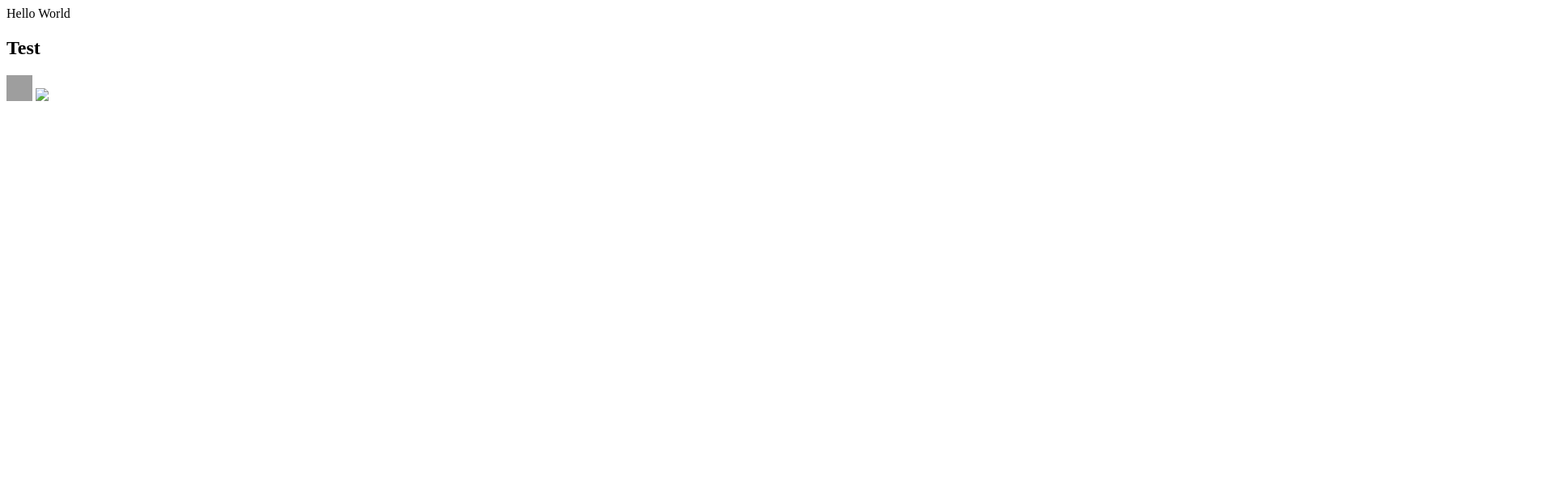
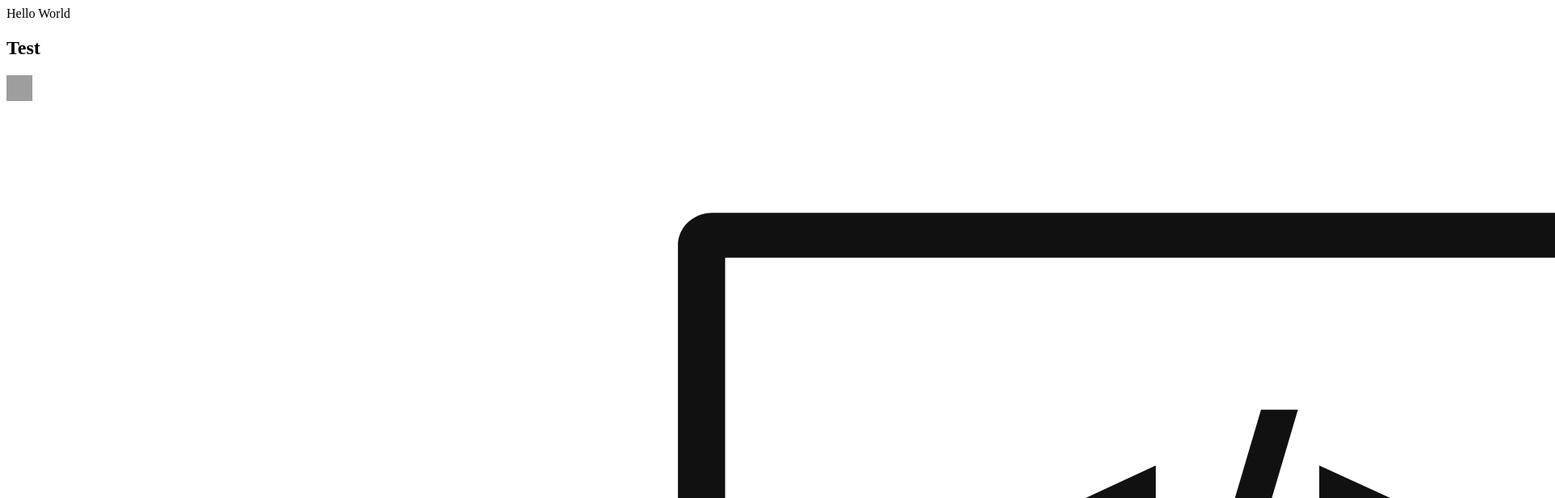
Before and after one commit to mathiastneves/mathiastneves.github.io, a plain HTML site: page index.html in a window 1280 px wide. Shown: the top 616 px of the page at 81% size, 1920 px wide, since content can reach past the window. Drawn offline with Linux system fonts and the light colour scheme; grey boxes are pictures that could not be loaded.

Commit message:
Update index.html

```diff
--- a/index.html
+++ b/index.html
@@ -3,4 +3,4 @@ Hello World
 <h2>Test</h2>
 
 <img src="https://www.w3schools.com/images/lamp.jpg" alt="Lamp" width="32" height="32">
-<img src='./logo.svg'>
+<img src="./images/logo.svg">
```
